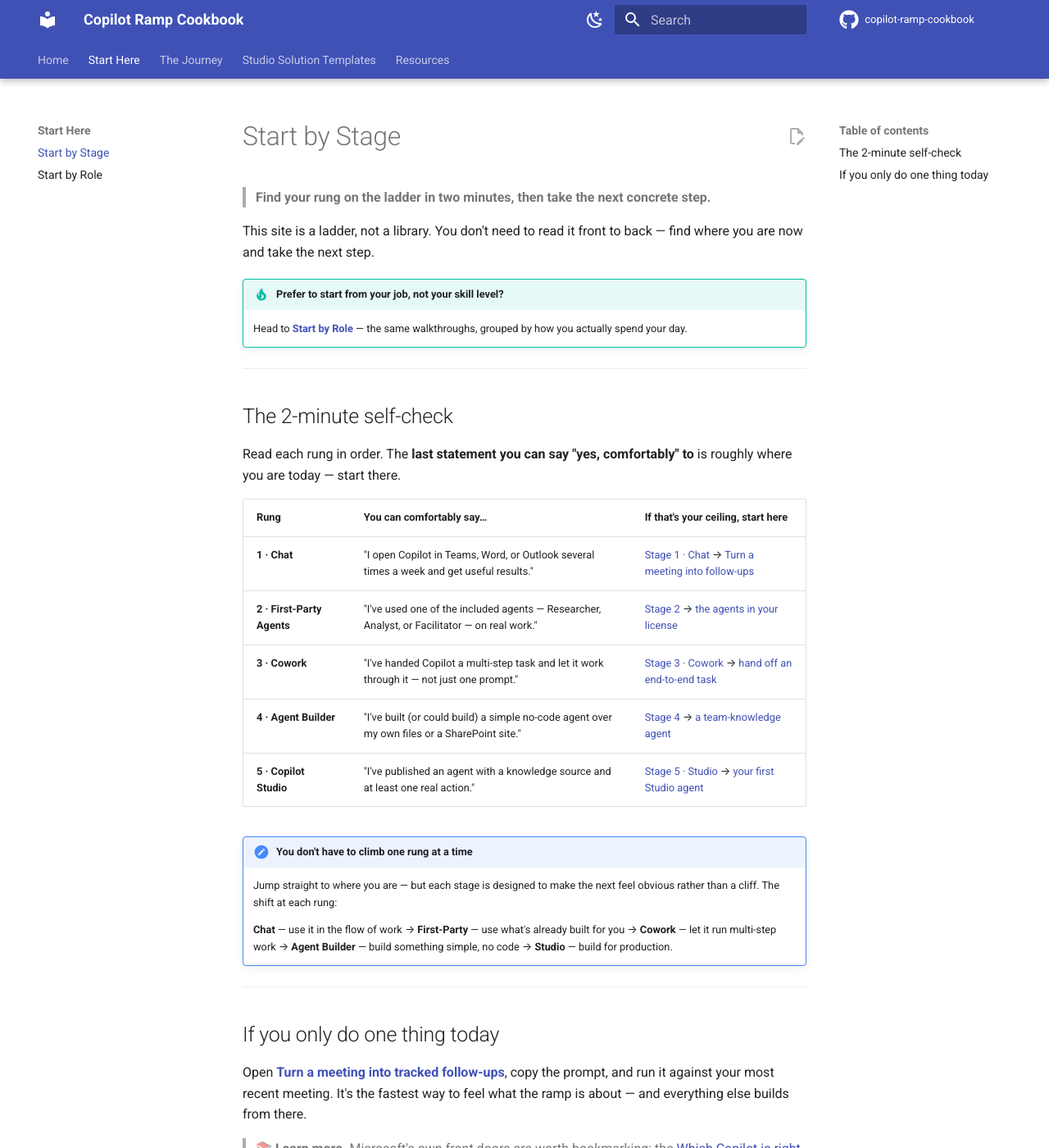
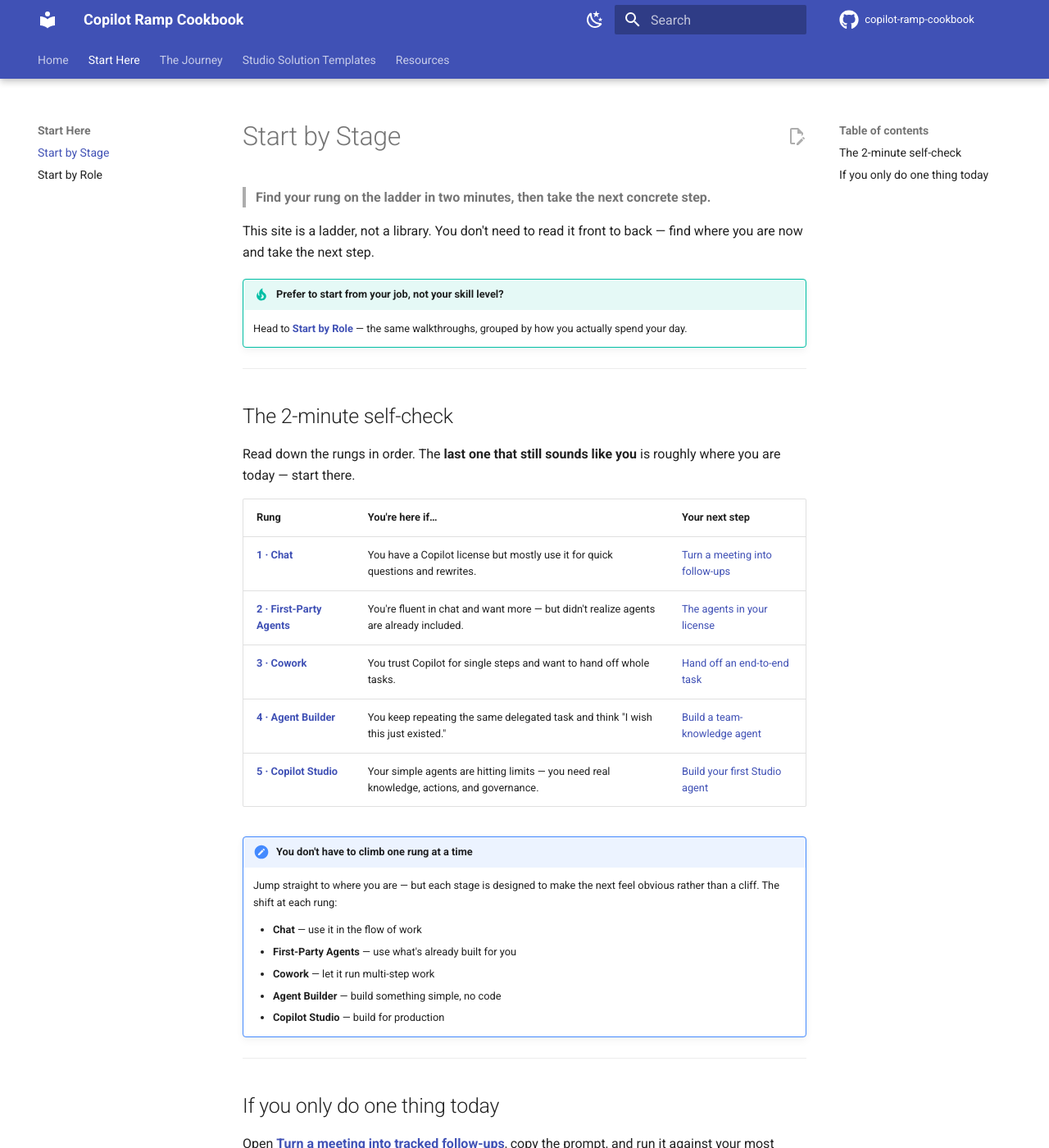
Before and after one commit to MawellGlass/copilot-ramp-cookbook, an MkDocs documentation site: the page built from docs/start-here.md, in a window 1280 px wide and 1400 px high. Shown: the whole window at 82% size. Built offline with MkDocs 1.6.1 and Material for MkDocs 9.7.7, drawn with Linux system fonts in a browser that asks for light colours; comment, search, counter and statistics services are not loaded.

Commit message:
Start by Stage: restore 'you're here if...' wording, link rung names to their stage, bullet the rung-shift note

```diff
--- a/docs/start-here.md
+++ b/docs/start-here.md
@@ -15,20 +15,24 @@
 
 ## The 2-minute self-check
 
-Read each rung in order. The **last statement you can say "yes, comfortably" to** is roughly where you are today — start there.
+Read down the rungs in order. The **last one that still sounds like you** is roughly where you are today — start there.
 
-| Rung | You can comfortably say… | If that's your ceiling, start here |
+| Rung | You're here if… | Your next step |
 |---|---|---|
-| **1 · Chat** | "I open Copilot in Teams, Word, or Outlook several times a week and get useful results." | [Stage 1 · Chat](stages/stage-1-chat.md) → [Turn a meeting into follow-ups](walkthroughs/chat-meeting-followups.md) |
-| **2 · First-Party Agents** | "I've used one of the included agents — Researcher, Analyst, or Facilitator — on real work." | [Stage 2](stages/stage-2-first-party.md) → [the agents in your license](walkthroughs/first-party-agents-overview.md) |
-| **3 · Cowork** | "I've handed Copilot a multi-step task and let it work through it — not just one prompt." | [Stage 3 · Cowork](stages/stage-3-cowork.md) → [hand off an end-to-end task](walkthroughs/cowork-end-to-end-task.md) |
-| **4 · Agent Builder** | "I've built (or could build) a simple no-code agent over my own files or a SharePoint site." | [Stage 4](stages/stage-4-agent-builder.md) → [a team-knowledge agent](walkthroughs/agent-builder-team-knowledge.md) |
-| **5 · Copilot Studio** | "I've published an agent with a knowledge source and at least one real action." | [Stage 5 · Studio](stages/stage-5-studio.md) → [your first Studio agent](walkthroughs/studio-first-agent.md) |
+| **[1 · Chat](stages/stage-1-chat.md)** | You have a Copilot license but mostly use it for quick questions and rewrites. | [Turn a meeting into follow-ups](walkthroughs/chat-meeting-followups.md) |
+| **[2 · First-Party Agents](stages/stage-2-first-party.md)** | You're fluent in chat and want more — but didn't realize agents are already included. | [The agents in your license](walkthroughs/first-party-agents-overview.md) |
+| **[3 · Cowork](stages/stage-3-cowork.md)** | You trust Copilot for single steps and want to hand off whole tasks. | [Hand off an end-to-end task](walkthroughs/cowork-end-to-end-task.md) |
+| **[4 · Agent Builder](stages/stage-4-agent-builder.md)** | You keep repeating the same delegated task and think "I wish this just existed." | [Build a team-knowledge agent](walkthroughs/agent-builder-team-knowledge.md) |
+| **[5 · Copilot Studio](stages/stage-5-studio.md)** | Your simple agents are hitting limits — you need real knowledge, actions, and governance. | [Build your first Studio agent](walkthroughs/studio-first-agent.md) |
 
 !!! note "You don't have to climb one rung at a time"
     Jump straight to where you are — but each stage is designed to make the next feel obvious rather than a cliff. The shift at each rung:
 
-    **Chat** — use it in the flow of work → **First-Party** — use what's already built for you → **Cowork** — let it run multi-step work → **Agent Builder** — build something simple, no code → **Studio** — build for production.
+    - **Chat** — use it in the flow of work
+    - **First-Party Agents** — use what's already built for you
+    - **Cowork** — let it run multi-step work
+    - **Agent Builder** — build something simple, no code
+    - **Copilot Studio** — build for production
 
 ---
 
```
